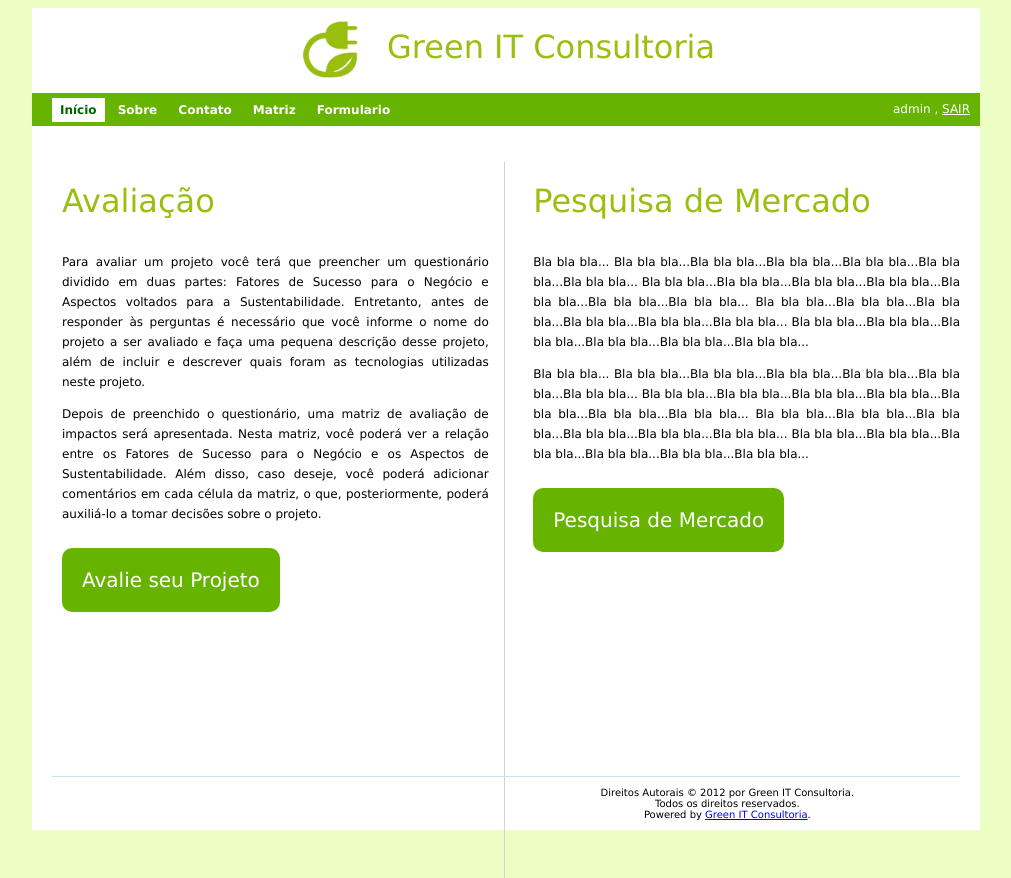
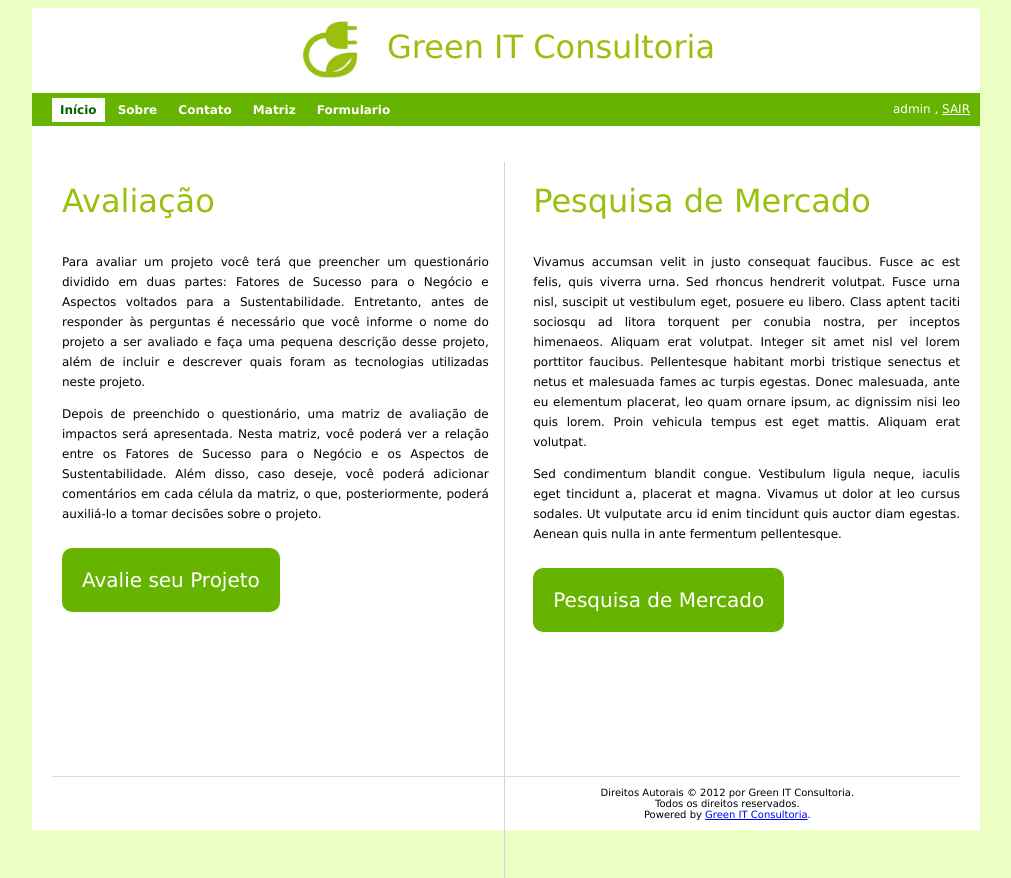
Before and after one commit to fguiraldelli/greenit, a PHP site: page /?r=inicio in a window 1280 px wide. Shown: the whole page, without its empty margins (134-1145 px from the left). Run offline with PHP 8.4, Linux system fonts and the light colour scheme; a user stored in the database is signed in.

Commit message:
bla...bla...bla... por Lorem Ipsum

```diff
--- a/inicio.php
+++ b/inicio.php
@@ -78,16 +78,25 @@
     <div class="col-direita">
         <p class="titulo"> Pesquisa de Mercado </p>
         <p class="texto">
-            Bla bla bla... Bla bla bla...Bla bla bla...Bla bla bla...Bla bla bla...Bla bla bla...Bla bla bla...
-            Bla bla bla...Bla bla bla...Bla bla bla...Bla bla bla...Bla bla bla...Bla bla bla...Bla bla bla...
-            Bla bla bla...Bla bla bla...Bla bla bla...Bla bla bla...Bla bla bla...Bla bla bla...
-            Bla bla bla...Bla bla bla...Bla bla bla...Bla bla bla...Bla bla bla...Bla bla bla...
+            Vivamus accumsan velit in justo consequat faucibus. Fusce ac est
+            felis, quis viverra urna. Sed rhoncus hendrerit volutpat. Fusce
+            urna nisl, suscipit ut vestibulum eget, posuere eu libero. Class
+            aptent taciti sociosqu ad litora torquent per conubia nostra, per
+            inceptos himenaeos. Aliquam erat volutpat. Integer sit amet nisl
+            vel lorem porttitor faucibus. Pellentesque habitant morbi tristique
+            senectus et netus et malesuada fames ac turpis egestas. Donec
+            malesuada, ante eu elementum placerat, leo quam ornare ipsum,
+            ac dignissim nisi leo quis lorem. Proin vehicula tempus est eget
+            mattis. Aliquam erat volutpat.
+
+
+
         </p>
         <p class="texto">
-            Bla bla bla... Bla bla bla...Bla bla bla...Bla bla bla...Bla bla bla...Bla bla bla...Bla bla bla...
-            Bla bla bla...Bla bla bla...Bla bla bla...Bla bla bla...Bla bla bla...Bla bla bla...Bla bla bla...
-            Bla bla bla...Bla bla bla...Bla bla bla...Bla bla bla...Bla bla bla...Bla bla bla...
-            Bla bla bla...Bla bla bla...Bla bla bla...Bla bla bla...Bla bla bla...Bla bla bla...
+            Sed condimentum blandit congue. Vestibulum ligula neque, iaculis eget tincidunt
+            a, placerat et magna. Vivamus ut dolor at leo cursus sodales. Ut vulputate arcu
+            id enim tincidunt quis auctor diam egestas. Aenean quis nulla in ante fermentum
+            pellentesque.
         </p>
         <br /><br />
         <a href="#" class="big-button"> Pesquisa de Mercado </a>
```
